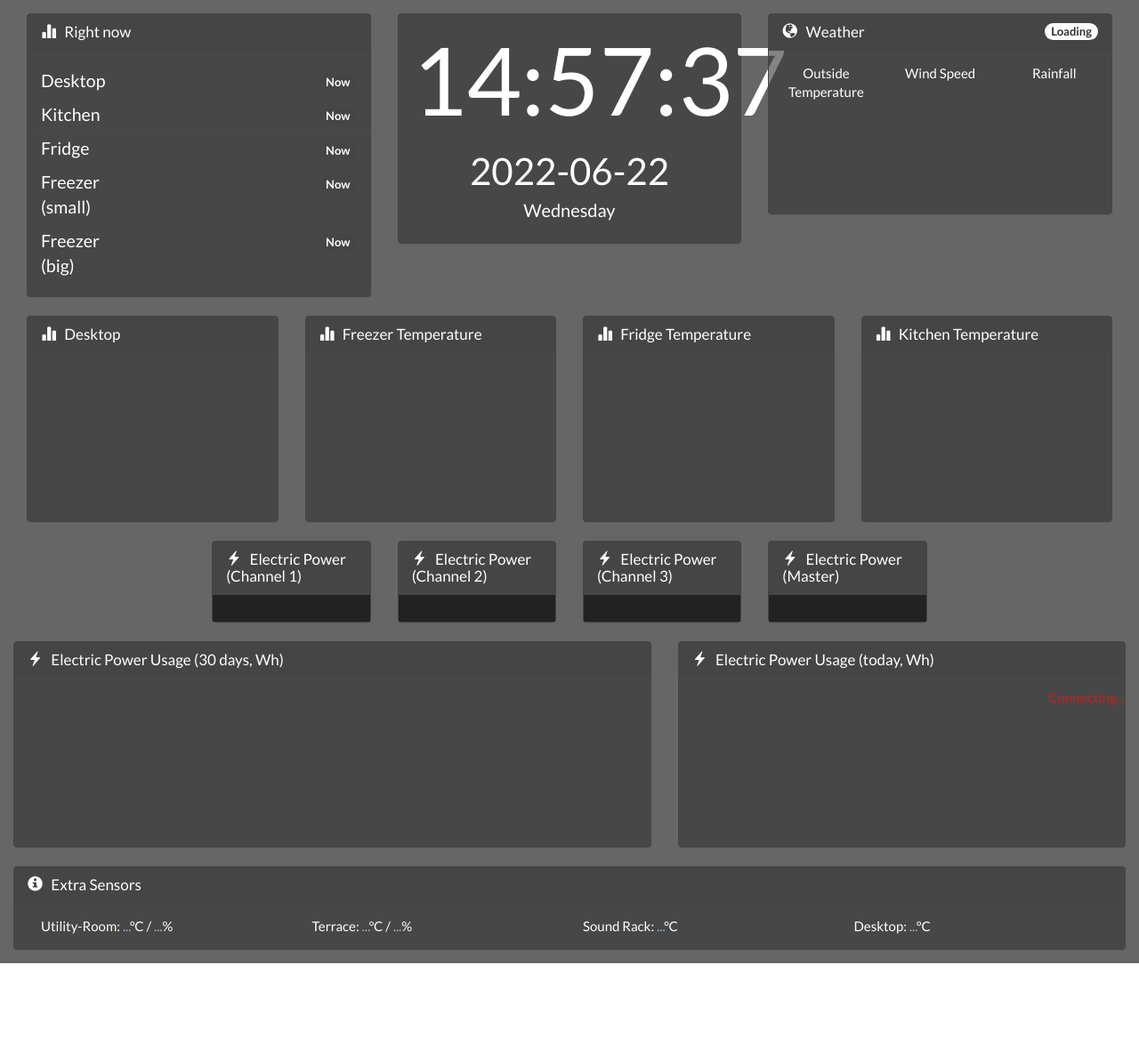
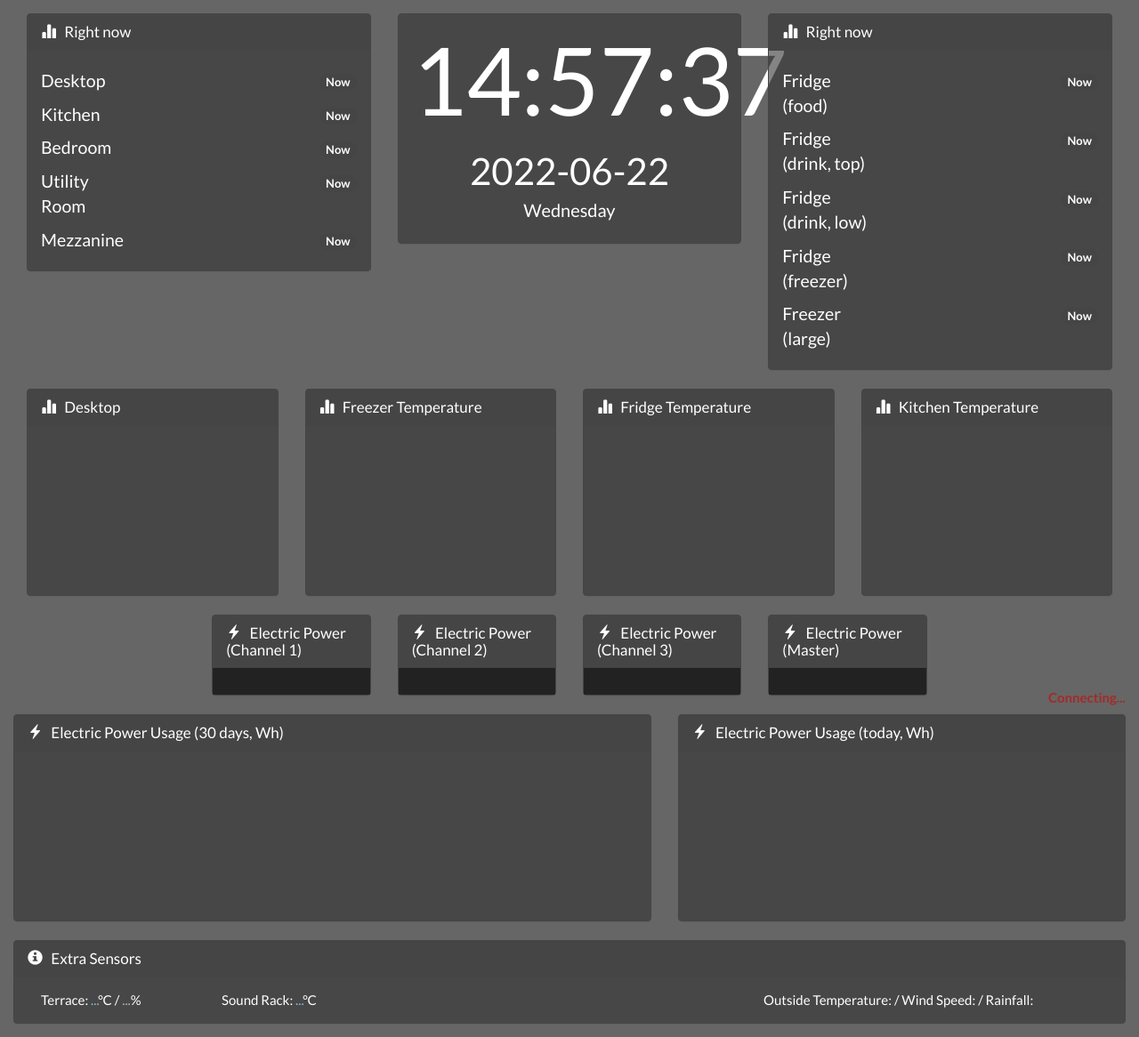
Before and after one commit to maxux/dashboard-home, a plain HTML site: page frontend/dashboard-sensors/index.html in a window 1280 px wide. Shown: the whole page at 89% size. Before the commit the page ends 1083 px from the top, so only its background shows below. Drawn offline with Linux system fonts and the light colour scheme.

Commit message:
dashboard: introduce more rooms sensors

```diff
--- a/frontend/dashboard-sensors/index.html
+++ b/frontend/dashboard-sensors/index.html
@@ -36,7 +36,7 @@
                         </div>
                         </div>
 
-                        <div class="row row-sensor sensor-28-ffad2702170593" style="border-bottom: dashed 1px #4D4D4D;">
+                        <div class="row row-sensor sensor-28-ffad2702170593">
                         <div class="col-lg-4">Kitchen</div>
                         <div class="col-lg-5 value">
                             <span class="t"></span>
@@ -47,24 +47,24 @@
                         </div>
                         </div>
 
-                        <div class="row row-sensor sensor-28-ffd3b4021703e8">
-                        <div class="col-lg-4">Fridge</div>
+                        <div class="row row-sensor sensor-28-3709b812210156">
+                        <div class="col-lg-4">Bedroom</div>
                         <div class="col-lg-5 value"><span class="t"></span></div>
                         <div class="col-lg-3 updated">
                             <span class="badge">Now</span>
                         </div>
                         </div>
 
-                        <div class="row row-sensor sensor-28-ff2f0103170457">
-                        <div class="col-lg-4">Freezer (small)</div>
+                        <div class="row row-sensor sensor-d-1">
+                        <div class="col-lg-4">Utility Room</div>
                         <div class="col-lg-5 value"><span class="t"></span></div>
                         <div class="col-lg-3 updated">
                             <span class="badge">Now</span>
                         </div>
                         </div>
 
-                        <div class="row row-sensor sensor-28-ff23a602170371">
-                        <div class="col-lg-4">Freezer (big)</div>
+                        <div class="row row-sensor sensor-28-8245ca122101dd">
+                        <div class="col-lg-4">Mezzanine</div>
                         <div class="col-lg-5 value"><span class="t"></span></div>
                         <div class="col-lg-3 updated">
                             <span class="badge">Now</span>
@@ -86,6 +86,7 @@
             </div>
 
             <div class="col-lg-4">
+                <!--
                 <div class="panel panel-default">
                     <div class="panel-heading">
                         <h3 class="panel-title">
@@ -121,6 +122,57 @@
                         </div>
                     </div>
                 </div>
+                -->
+                <div class="panel panel-default">
+                    <div class="panel-heading">
+                        <h3 class="panel-title">
+                            <span class="glyphicon glyphicon-stats glyphicon-text"></span>
+                            Right now
+                        </h3>
+                    </div>
+                    <div class="panel-body">
+                        <div class="row row-sensor sensor-28-ffd3b4021703e8">
+                        <div class="col-lg-4">Fridge (food)</div>
+                        <div class="col-lg-5 value"><span class="t"></span></div>
+                        <div class="col-lg-3 updated">
+                            <span class="badge">Now</span>
+                        </div>
+                        </div>
+
+                        <div class="row row-sensor sensor-88-00000000000010">
+                        <div class="col-lg-4">Fridge (drink, top)</div>
+                        <div class="col-lg-5 value"><span class="t"></span></div>
+                        <div class="col-lg-3 updated">
+                            <span class="badge">Now</span>
+                        </div>
+                        </div>
+
+                        <div class="row row-sensor sensor-88-00000000000020">
+                        <div class="col-lg-4">Fridge (drink, low)</div>
+                        <div class="col-lg-5 value"><span class="t"></span></div>
+                        <div class="col-lg-3 updated">
+                            <span class="badge">Now</span>
+                        </div>
+                        </div>
+
+                        <div class="row row-sensor sensor-28-ff2f0103170457">
+                        <div class="col-lg-4">Fridge (freezer)</div>
+                        <div class="col-lg-5 value"><span class="t"></span></div>
+                        <div class="col-lg-3 updated">
+                            <span class="badge">Now</span>
+                        </div>
+                        </div>
+
+                        <div class="row row-sensor sensor-28-ff23a602170371">
+                        <div class="col-lg-4">Freezer (large)</div>
+                        <div class="col-lg-5 value"><span class="t"></span></div>
+                        <div class="col-lg-3 updated">
+                            <span class="badge">Now</span>
+                        </div>
+                        </div>
+                    </div>
+                </div>
+
             </div>
         </div>
 
@@ -309,17 +361,20 @@
                         </h3>
                     </div>
                     <div class="panel-body extrasensors">
-                        <div id="dht-d-1" class="col-lg-3">
-                            Utility-Room: <span class="temp">...</span>°C / <span class="hum">...</span>%
-                        </div>
-                        <div id="dht-d-2" class="col-lg-3">
+                        <div id="dht-d-2" class="col-lg-2">
                             Terrace: <span class="temp">...</span>°C / <span class="hum">...</span>%
                         </div>
-                        <div id="extra-sensors-28-ffc0d7021703c2" class="col-lg-3">
+                        <div id="extra-sensors-28-ffc0d7021703c2" class="col-lg-2">
                             Sound Rack: <span class="value">...</span>°C
                         </div>
-                        <div id="extra-sensors-28-ffc5fe441603d7" class="col-lg-3">
-                            Desktop: <span class="value">...</span>°C
+
+                        <div class="col-lg-4">
+                        </div>
+
+                        <div class="col-lg-4">
+                            Outside Temperature: <span id="weather-temperature"></span> /
+                            Wind Speed: <span id="weather-wind"></span> /
+                            Rainfall: <span id="weather-hum"></span>
                         </div>
                     </div>
                 </div>
--- a/frontend/dashboard-sensors/js/dashboard.js
+++ b/frontend/dashboard-sensors/js/dashboard.js
@@ -35,6 +35,11 @@ var localpower = {
 };
 
 var localsensors =  {
+    "d-1": { // utility-room
+        'high': 28,  'warn': 25,  'normal': 18,  'low': 15,
+        'min': 15, 'max': 35, 'color': '#649564', 'threshold': 30,
+        'timestamp': 0, 'value': 0
+    },
     "10-000802776315": {
         'high': 31,  'warn': 26,  'normal': 23,  'low': 21,
         'min': 15, 'max': 35, 'color': '#D5ACDE', 'threshold': 30,
@@ -65,9 +70,29 @@ var localsensors =  {
         'min': 15, 'max': 35, 'color': '#649564', 'threshold': 30,
         'timestamp': 0, 'value': 0
     },
-    "28-ffc5fe441603d7": {
+    "28-ffc5fe441603d7": { // desktop
         'high': 28,  'warn': 25,  'normal': 18,  'low': 15,
         'min': 15, 'max': 35, 'color': '#649564', 'threshold': 30,
+        'timestamp': 0, 'value': 0
+    },
+    "28-3709b812210156": { // bedroom
+        'high': 28,  'warn': 25,  'normal': 18,  'low': 15,
+        'min': 15, 'max': 35, 'color': '#649564', 'threshold': 30,
+        'timestamp': 0, 'value': 0
+    },
+    "28-8245ca122101dd": {
+        'high': 28,  'warn': 25,  'normal': 18,  'low': 15,
+        'min': 15, 'max': 35, 'color': '#649564', 'threshold': 30,
+        'timestamp': 0, 'value': 0
+    },
+    "88-00000000000010": {
+        'high': 18,  'warn': 25,  'normal': 17,  'low': 12,
+        'min': 10, 'max': 20, 'color': '#649564', 'threshold': 30,
+        'timestamp': 0, 'value': 0,
+    },
+    "88-00000000000020": {
+        'high': 15,  'warn': 10,  'normal': 4,  'low': 1,
+        'min': 0, 'max': 20, 'color': '#649564', 'threshold': 30,
         'timestamp': 0, 'value': 0
     },
 
@@ -76,6 +101,9 @@ var localsensors =  {
 var extrasensors = {
     "28-ffc0d7021703c2": {},
     "28-ffc5fe441603d7": {},
+    "28-ff2f0103170457": {},
+    "88-00000000000010": {},
+    "88-00000000000020": {},
 };
 
 function update_sensors_time() {
@@ -385,6 +413,7 @@ function connect() {
             break;
 
             case "rtinfo":
+            case "rtinfo-local":
             case "ping":
             case "dhcp":
             case "wireless":
```
